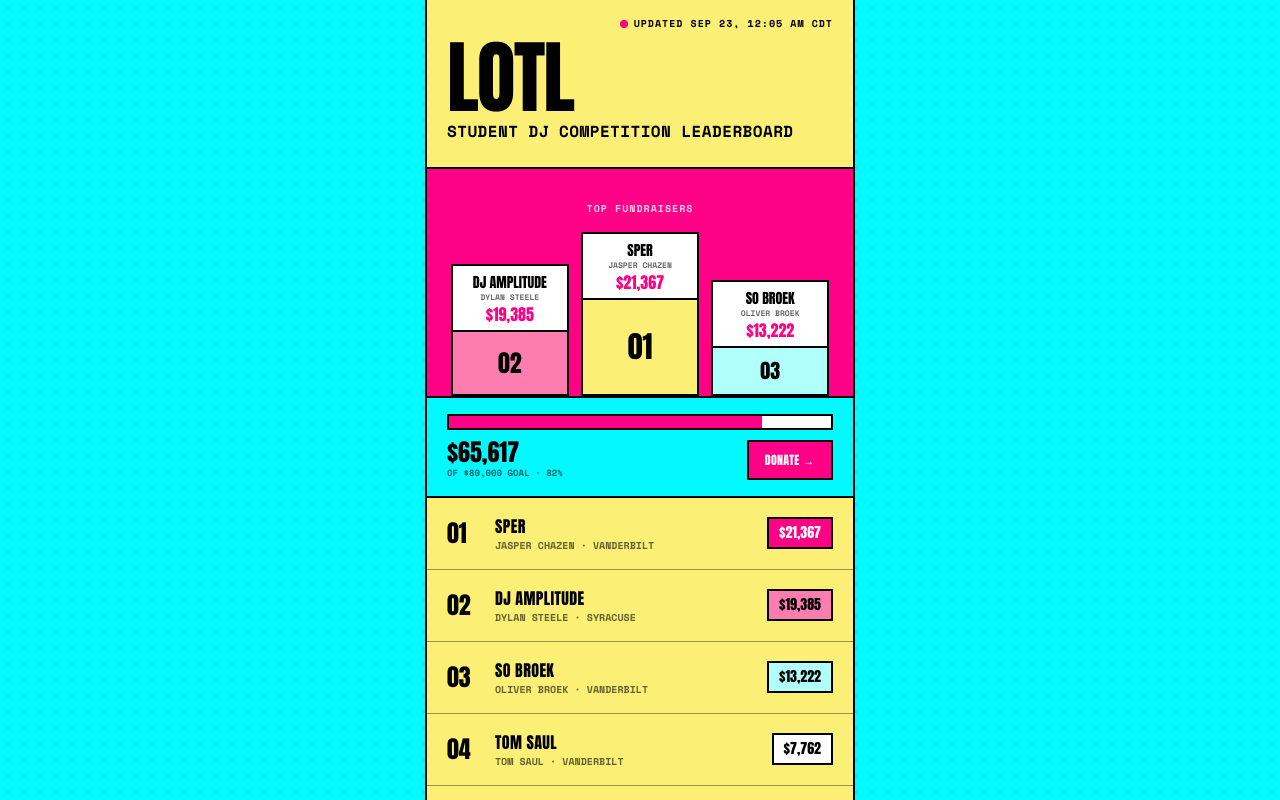
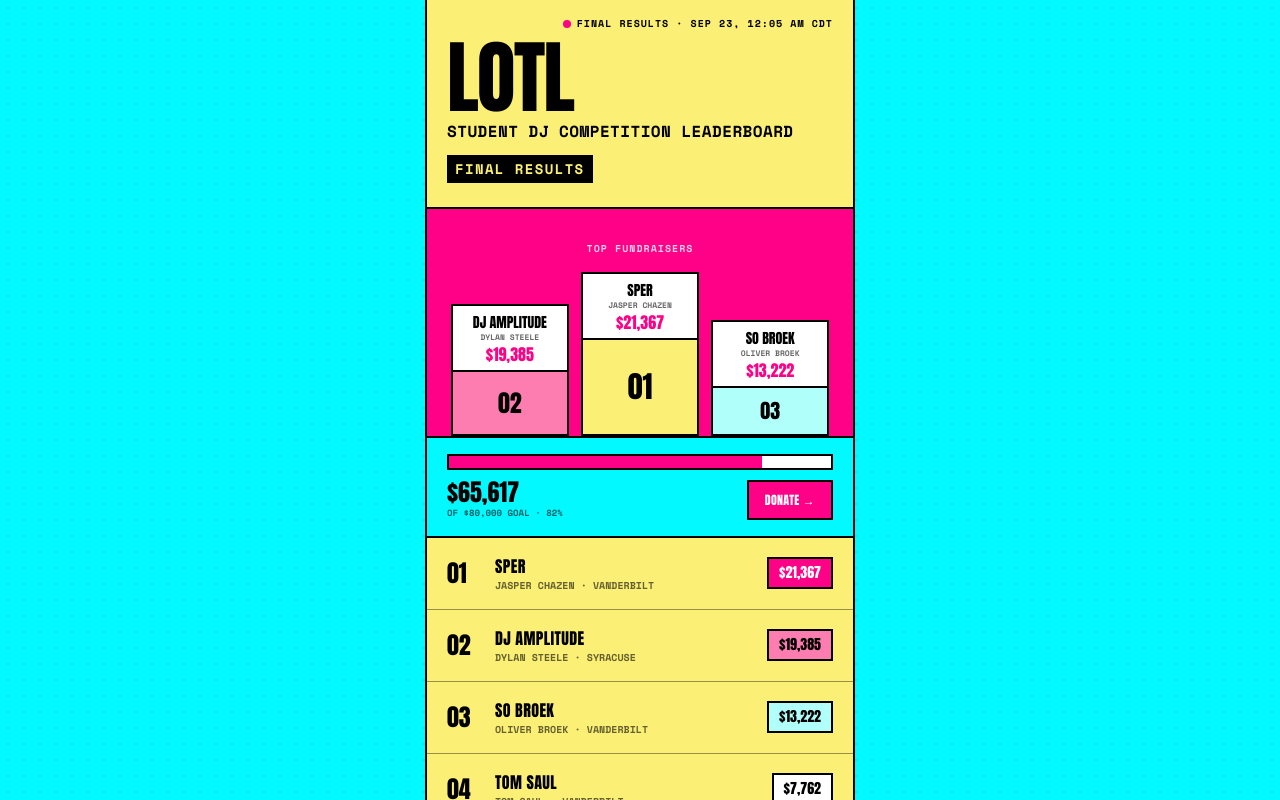
Before and after one commit to ndg24/dj-comp-leaderboard, a Next.js app: page / in a window 1280 px wide. Shown: the top 800 px of the page. Built offline with nearby package versions, Linux system fonts and the light colour scheme.

Commit message:
Mark leaderboard as final results

```diff
--- a/src/components/Header.tsx
+++ b/src/components/Header.tsx
@@ -18,7 +18,7 @@ export default function Header() {
       <div className="flex items-center justify-end gap-1.5 mb-3">
         <span className="w-2 h-2 rounded-full bg-lotl-pink shrink-0" />
         <span className="text-[10px] tracking-widest uppercase font-bold text-lotl-black">
-          Updated {formatUpdated(siteConfig.lastUpdated)}
+          Final results · {formatUpdated(siteConfig.lastUpdated)}
         </span>
       </div>
       <h1 className="font-display text-[19vw] leading-[0.85] tracking-tight text-lotl-black sm:text-[80px]">
@@ -27,6 +27,9 @@ export default function Header() {
       <p className="mt-2 text-sm sm:text-base font-bold uppercase tracking-wide text-lotl-black">
         Student DJ Competition Leaderboard
       </p>
+      <p className="mt-3 inline-block bg-lotl-black text-lotl-yellow px-2 py-1 text-xs sm:text-sm font-bold uppercase tracking-widest">
+        Final Results
+      </p>
     </header>
   );
 }
```
